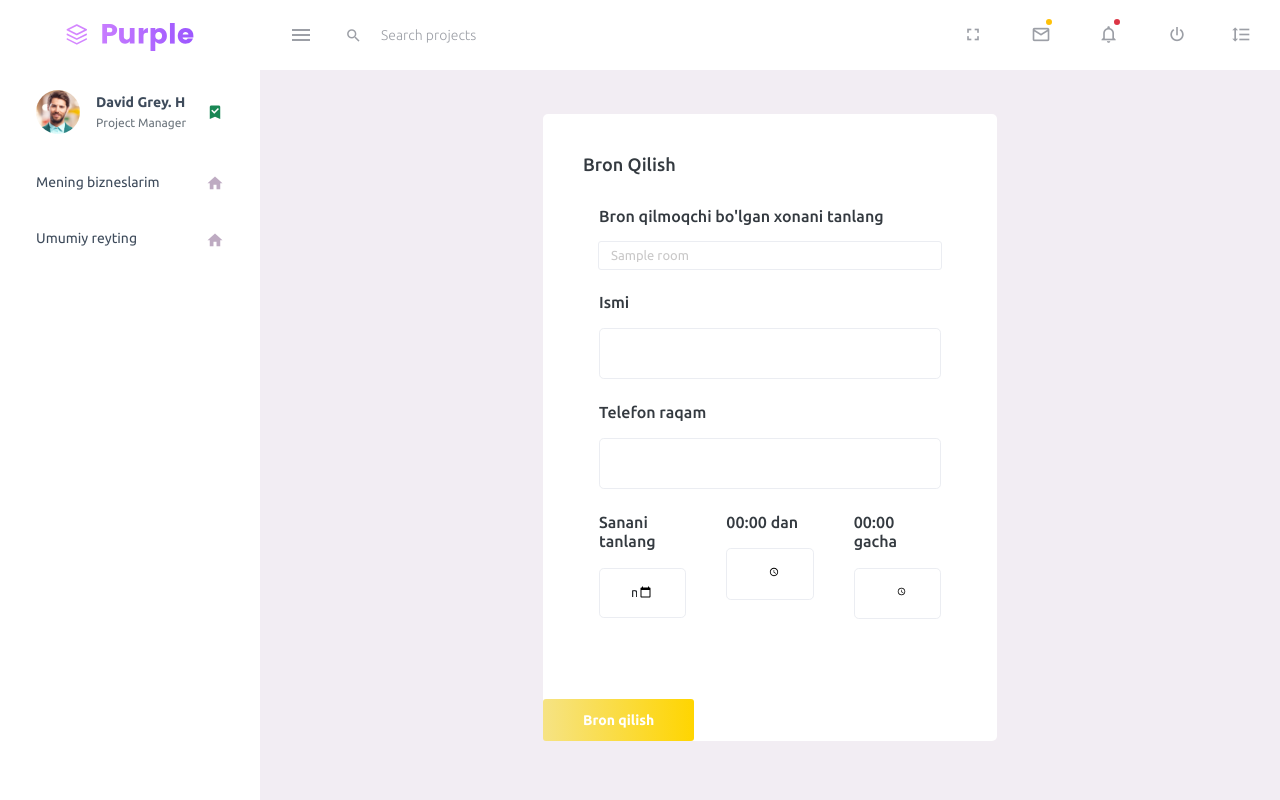
After one commit to abdulatipovO/Admin-panel, a Django app: page /add/bron/1 in a window 1280 px wide. The commit adds this page. Run offline with Django 3.2, Linux system fonts and the light colour scheme; tables that the repository leaves empty hold one stand-in row (values such as "Sample post"); some libraries are stand-ins or nearby versions.

Commit message:
models bron

```diff
--- a/main/models.py
+++ b/main/models.py
@@ -61,6 +61,9 @@ class Room(models.Model):
     rating = models.IntegerField(default=0)
     comments_count = models.PositiveIntegerField(default=0)
 
+    def __str__(self) -> str:
+        return self.name
+
 class RoomPhotos(models.Model):
     room = models.ForeignKey(Room, on_delete=models.CASCADE, related_name='room_photos')
     image = models.ImageField(upload_to="room_photos")
@@ -78,6 +81,8 @@ class Bron(models.Model):
     time_to = models.TimeField(blank=True)
     status = models.CharField("Statusi",choices=BronStatus.choices, max_length=20,default=BronStatus.waiting)
     canceller = models.CharField("Bronni bekor qiluvchi",choices=CancellerType.choices,
-     max_length=20,blank=True)
-    cancel_date = models.DateTimeField(blank=True)
+    max_length=20,blank=True, null=True)
+    cancel_date = models.DateTimeField(blank=True, null=True)
+    name = models.CharField("Kimni nomiga", max_length=50, null=True, blank=True)
+    phone = models.CharField("Telefon raqami", max_length=13, null=True, blank=True)
     reg_date = models.DateTimeField(auto_now_add=True)
--- a/owner/urls.py
+++ b/owner/urls.py
@@ -17,6 +17,7 @@ urlpatterns = [
     path('room_create/<int:pk>' , RoomView.as_view(),name = 'room_create'),
     path('room/<int:pk>',RoomView.as_view(),name = 'room'),
     path('room/update/<int:pk>',RoomUpdateView.as_view(),name = 'room_update'),
-    path('brons',BronView.as_view(),name = 'brons')
+    path('brons/<int:pk>',BronView.as_view(),name = 'brons'),
+    path('add/bron/<int:pk>',BronAddView.as_view(),name = 'add_bron')
 
 ]
--- a/owner/views.py
+++ b/owner/views.py
@@ -129,9 +129,36 @@ class RoomUpdateView(View):
         return redirect(f"/room/update/{pk}")
 
 class BronView(View):
-    def get(self,request):
-        brons = Bron.objects.all()
+    def get(self,request,pk ):
+        rooms = Room.objects.filter(service=pk)
+        print(rooms)
+        l = []
+        for r in rooms:
+            bron = Bron.objects.filter(room=r.id).filter(date='2023-02-09')
+            l.append(bron)
+
         context  = {
-            "brons":brons
+            "brons":l
         }
-        return render(request, 'bron.html', context)
+
+
+        return render(request, 'bron_list.html', context)
+
+
+class BronAddView(View):
+    def get(self, request,pk):
+        room =  Room.objects.filter(service=pk)
+        context = {
+            "rooms":room,
+            "pk":pk
+        }
+        return render(request, 'add_bron.html', context)
+
+    def post(self, request,pk):
+
+        bron = addBron(request,pk)
+        if bron:
+            print("create")
+            return redirect('/')
+        print('not create')
+        return redirect('/')
--- /dev/null
+++ b/templates/add_bron.html
@@ -0,0 +1,82 @@
+{% extends 'wrapper.html' %}
+
+{% block li %}
+
+{% endblock  %}
+
+{% block content %}
+
+<div class="main-panel">
+  <div class="content-wrapper">
+
+<div class="row">
+  <div class="col-md-6 " style='margin:0 auto; float:left;'>
+    <div class="card">
+      <div class="card-body">
+        <div class="card-title"> Bron qilish</div>
+        <form action="{% url 'owner:add_bron' pk %}" method='post' class="form mt-3 p-3">
+          {% csrf_token %}
+          <div class="form-group">
+            <label for="exampleFormControlSelect2"><h5>Bron qilmoqchi bo'lgan xonani tanlang </h5></label>
+            <select class="form-control" name='room' id="exampleFormControlSelect2">
+              {% for r in rooms %}
+              <option value="{{ r.id }}">{{ r.name }}</option>
+              {% endfor %}
+
+            </select>
+          </div>
+          <div class="form-group">
+            <label > <h5>Ismi</h5></label>
+            <input type="input"  class="form-control form-control-lg" name="name" required>
+          </div>
+          <div class="form-group">
+            <label > <h5>Telefon raqam</h5></label>
+            <input type="input"  class="form-control form-control-lg" name="phone" required>
+          </div>
+          <div class="row">
+            <div class="col-md-4">
+              <div class="form-group">
+                <label for="date_"> <h5>Sanani tanlang</h5></label>
+                <input type="date" id="date_" class="form-control form-control-lg" name="date" required>
+              </div>
+            </div>
+
+            <div class="col-md-4">
+              <div class="form-group">
+                <label for="timefrom"> <h5>00:00 dan  </h5></label>
+                <input type="time" id="timefrom" class="form-control form-control-lg" name="bron_time_from" required>
+              </div>
+            </div>
+            <div class="col-md-4">
+              <div class="form-group">
+                <label for="timeto"> <h5>00:00 gacha</h5></label>
+                <input type="time" id="timeto" class="form-control form-control-lg" name="bron_time_to"  required>
+              </div>
+            </div>
+        </div>
+        <!-- <div class="form-group">
+          <label for="exampleFormControlSelect2"><h5>Bekor qiluvchi</h5></label>
+          <select class="form-control" id="exampleFormControlSelect2">
+            <option>Owner</option>
+            <option>Customer</option>
+          </select>
+        </div> -->
+
+
+      </div>
+      <div class="text-left">
+        <button type="submit" class="btn btn-gradient-warning">Bron qilish</button>
+      </div>
+
+          </div>
+
+
+
+        </form>
+      </div>
+</div>
+
+      </div>
+      </div>
+
+{% endblock content %}
--- a/templates/wrapper.html
+++ b/templates/wrapper.html
@@ -176,12 +176,12 @@
                 <i class="mdi mdi-home menu-icon"></i>
               </a>
             </li>
-            <li class="nav-item">
-              <a class="nav-link" href="{% url 'owner:brons' %}">
+            <!-- <li class="nav-item">
+              <a class="nav-link" href=>
                 <span class="menu-title">Bron qilinganlar</span>
                 <i class="mdi mdi-home menu-icon"></i>
               </a>
-            </li>
+            </li> -->
             <li class="nav-item">
               <a class="nav-link" href="index.html">
                 <span class="menu-title">Umumiy reyting</span>
@@ -189,6 +189,9 @@
               </a>
             </li>
 
+            {% block li %}
+
+            {% endblock  %}
 
 
           </ul>
```
Also changed, not shown: owner/tools.py (+24 -0 lines), templates/bron.html (deleted, +0 -9 lines), templates/bron_list.html (added, +21 -0 lines), templates/detail_service.html (+17 -0 lines), templates/room_parametr.html (+9 -0 lines), main/migrations/0006_bron_name_bron_phone.py (added), main/migrations/0007_alter_bron_cancel_date_alter_bron_canceller.py (added), media/room_photos/Снимок_экрана_1_GvSbRmv.png (added).
